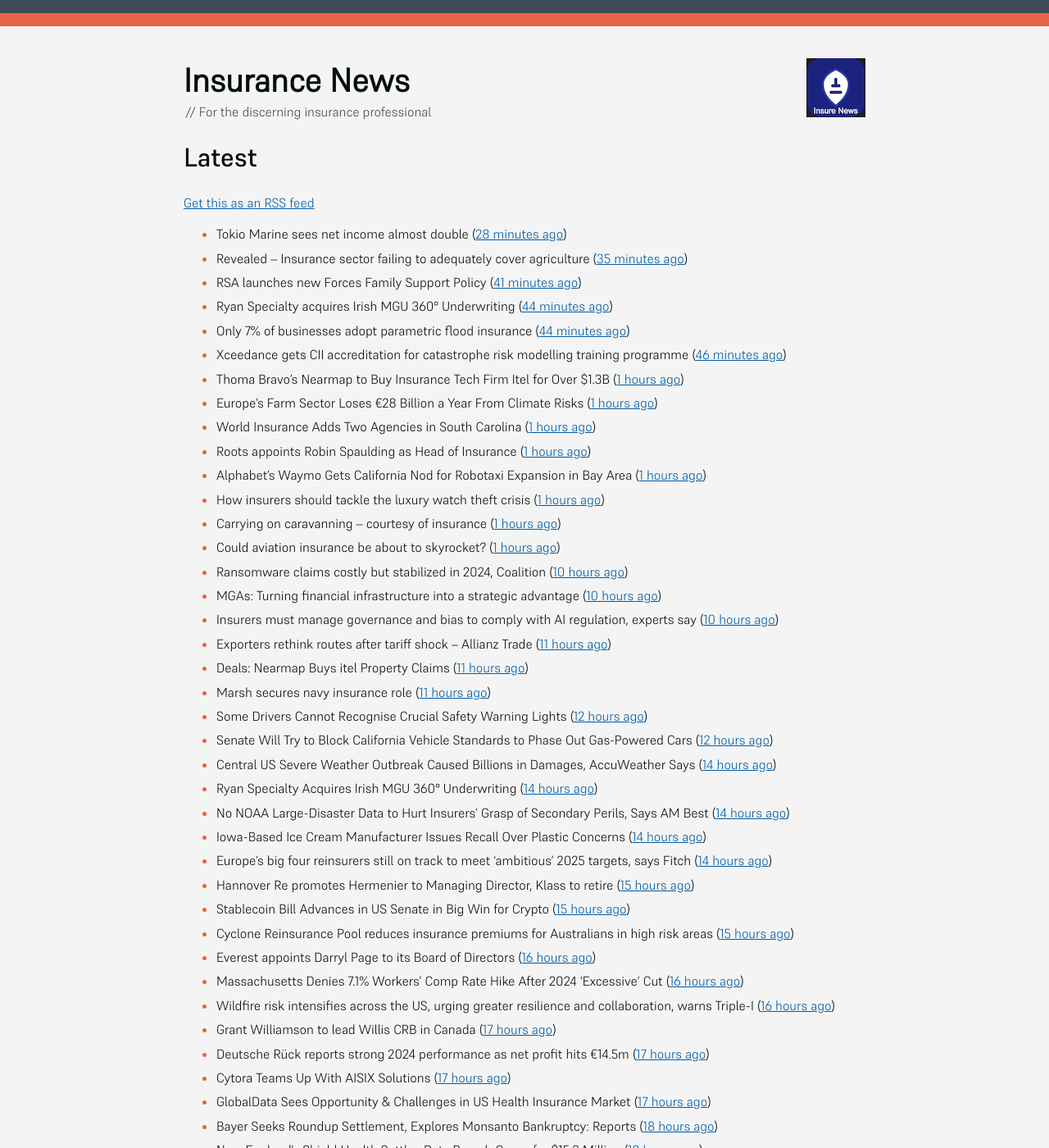
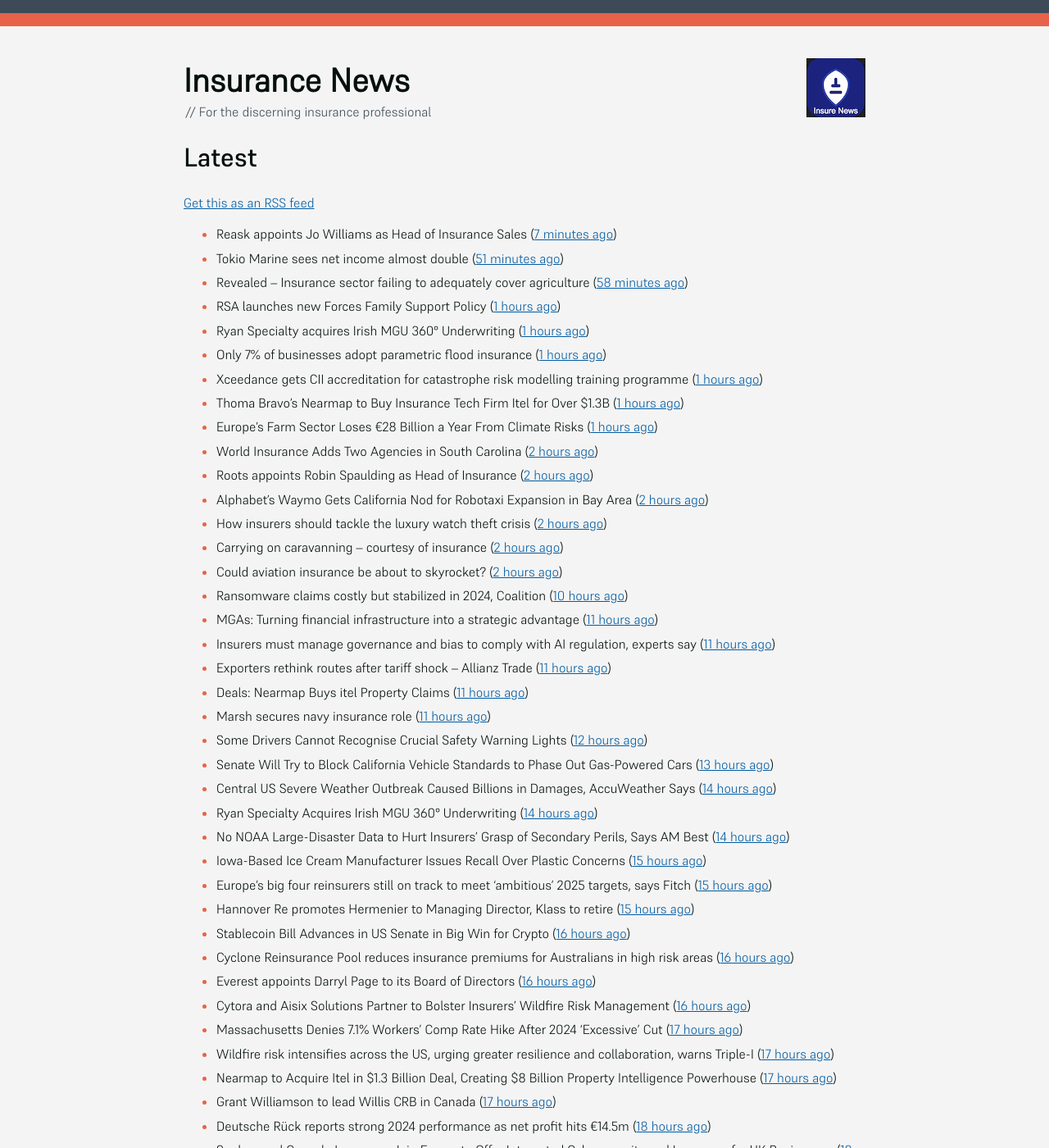
Before and after one commit to mat-0/feeds.thechels.uk, a Jekyll site: the page built from index.md, in a window 1280 px wide and 1400 px high. Shown: the whole window at 82% size. Built offline with Jekyll 4.4.1, drawn with Linux system fonts in a browser that asks for light colours; some of the changed text lies outside the part shown.

Commit message:
New Feed

```diff
--- a/index.md
+++ b/index.md
@@ -8,49 +8,52 @@ description: Latest Updates
 [Get this as an RSS feed](/feed.rss)
 
 <!-- news_marker starts -->
-- Tokio Marine sees net income almost double ([28 minutes ago](https://www.insurancebusinessmag.com/uk/news/breaking-news/tokio-marine-sees-net-income-almost-double-536377.aspx))
-- Revealed – Insurance sector failing to adequately cover agriculture ([35 minutes ago](https://www.insurancebusinessmag.com/uk/news/breaking-news/revealed--insurance-sector-failing-to-adequately-cover-agriculture-536376.aspx))
-- RSA launches new Forces Family Support Policy ([41 minutes ago](https://www.insurancebusinessmag.com/uk/news/breaking-news/rsa-launches-new-forces-family-support-policy-536375.aspx))
-- Ryan Specialty acquires Irish MGU 360° Underwriting ([44 minutes ago](https://www.reinsurancene.ws/ryan-specialty-acquires-irish-mgu-360-underwriting/))
-- Only 7% of businesses adopt parametric flood insurance ([44 minutes ago](https://www.postonline.co.uk/news/7957796/only-7-of-businesses-adopt-parametric-flood-insurance))
-- Xceedance gets CII accreditation for catastrophe risk modelling training programme ([46 minutes ago](https://www.insurancebusinessmag.com/uk/news/catastrophe/xceedance-gets-cii-accreditation-for-catastrophe-risk-modelling-training-programme-536374.aspx))
+- Reask appoints Jo Williams as Head of Insurance Sales ([7 minutes ago](https://www.reinsurancene.ws/reask-appoints-jo-williams-as-head-of-insurance-sales/))
+- Tokio Marine sees net income almost double ([51 minutes ago](https://www.insurancebusinessmag.com/uk/news/breaking-news/tokio-marine-sees-net-income-almost-double-536377.aspx))
+- Revealed – Insurance sector failing to adequately cover agriculture ([58 minutes ago](https://www.insurancebusinessmag.com/uk/news/breaking-news/revealed--insurance-sector-failing-to-adequately-cover-agriculture-536376.aspx))
+- RSA launches new Forces Family Support Policy ([1 hours ago](https://www.insurancebusinessmag.com/uk/news/breaking-news/rsa-launches-new-forces-family-support-policy-536375.aspx))
+- Ryan Specialty acquires Irish MGU 360° Underwriting ([1 hours ago](https://www.reinsurancene.ws/ryan-specialty-acquires-irish-mgu-360-underwriting/))
+- Only 7% of businesses adopt parametric flood insurance ([1 hours ago](https://www.postonline.co.uk/news/7957796/only-7-of-businesses-adopt-parametric-flood-insurance))
+- Xceedance gets CII accreditation for catastrophe risk modelling training programme ([1 hours ago](https://www.insurancebusinessmag.com/uk/news/catastrophe/xceedance-gets-cii-accreditation-for-catastrophe-risk-modelling-training-programme-536374.aspx))
 - Thoma Bravo’s Nearmap to Buy Insurance Tech Firm Itel for Over $1.3B ([1 hours ago](https://www.insurancejournal.com/news/national/2025/05/21/824558.htm))
 - Europe’s Farm Sector Loses €28 Billion a Year From Climate Risks ([1 hours ago](https://www.insurancejournal.com/news/international/2025/05/21/824536.htm))
-- World Insurance Adds Two Agencies in South Carolina ([1 hours ago](https://www.insurancejournal.com/news/southeast/2025/05/21/824482.htm))
-- Roots appoints Robin Spaulding as Head of Insurance ([1 hours ago](https://www.reinsurancene.ws/roots-appoints-robin-spaulding-as-head-of-insurance/))
-- Alphabet’s Waymo Gets California Nod for Robotaxi Expansion in Bay Area ([1 hours ago](https://www.insurancejournal.com/news/west/2025/05/21/824562.htm))
-- How insurers should tackle the luxury watch theft crisis ([1 hours ago](https://www.postonline.co.uk/claims/7957407/how-insurers-should-tackle-the-luxury-watch-theft-crisis))
-- Carrying on caravanning – courtesy of insurance ([1 hours ago](https://www.postonline.co.uk/personal/7957724/carrying-on-caravanning-%E2%80%93-courtesy-of-insurance))
-- Could aviation insurance be about to skyrocket? ([1 hours ago](https://www.postonline.co.uk/commercial/7957567/could-aviation-insurance-be-about-to-skyrocket))
+- World Insurance Adds Two Agencies in South Carolina ([2 hours ago](https://www.insurancejournal.com/news/southeast/2025/05/21/824482.htm))
+- Roots appoints Robin Spaulding as Head of Insurance ([2 hours ago](https://www.reinsurancene.ws/roots-appoints-robin-spaulding-as-head-of-insurance/))
+- Alphabet’s Waymo Gets California Nod for Robotaxi Expansion in Bay Area ([2 hours ago](https://www.insurancejournal.com/news/west/2025/05/21/824562.htm))
+- How insurers should tackle the luxury watch theft crisis ([2 hours ago](https://www.postonline.co.uk/claims/7957407/how-insurers-should-tackle-the-luxury-watch-theft-crisis))
+- Carrying on caravanning – courtesy of insurance ([2 hours ago](https://www.postonline.co.uk/personal/7957724/carrying-on-caravanning-%E2%80%93-courtesy-of-insurance))
+- Could aviation insurance be about to skyrocket? ([2 hours ago](https://www.postonline.co.uk/commercial/7957567/could-aviation-insurance-be-about-to-skyrocket))
 - Ransomware claims costly but stabilized in 2024, Coalition ([10 hours ago](https://www.dig-in.com/news/ransomware-claims-costly-but-stabilized-in-2024-coalition))
-- MGAs: Turning financial infrastructure into a strategic advantage ([10 hours ago](https://www.dig-in.com/opinion/turning-financial-infrastructure-into-a-strategic-advantage))
-- Insurers must manage governance and bias to comply with AI regulation, experts say ([10 hours ago](https://www.dig-in.com/news/ai-governance-and-bias-become-compliance-issues-for-insurers))
+- MGAs: Turning financial infrastructure into a strategic advantage ([11 hours ago](https://www.dig-in.com/opinion/turning-financial-infrastructure-into-a-strategic-advantage))
+- Insurers must manage governance and bias to comply with AI regulation, experts say ([11 hours ago](https://www.dig-in.com/news/ai-governance-and-bias-become-compliance-issues-for-insurers))
 - Exporters rethink routes after tariff shock – Allianz Trade ([11 hours ago](https://www.insurancebusinessmag.com/uk/news/sme/exporters-rethink-routes-after-tariff-shock--allianz-trade-536347.aspx))
 - Deals: Nearmap Buys itel Property Claims ([11 hours ago](https://insurance-edge.net/2025/05/20/deals-nearmap-buys-itel-property-claims/))
 - Marsh secures navy insurance role ([11 hours ago](https://www.insurancebusinessmag.com/uk/news/marine/marsh-secures-navy-insurance-role-536336.aspx))
 - Some Drivers Cannot Recognise Crucial Safety Warning Lights ([12 hours ago](https://insurance-edge.net/2025/05/20/some-drivers-cannot-recognise-crucial-safety-warning-lights/))
-- Senate Will Try to Block California Vehicle Standards to Phase Out Gas-Powered Cars ([12 hours ago](https://www.insurancejournal.com/news/west/2025/05/20/824554.htm))
+- Senate Will Try to Block California Vehicle Standards to Phase Out Gas-Powered Cars ([13 hours ago](https://www.insurancejournal.com/news/west/2025/05/20/824554.htm))
 - Central US Severe Weather Outbreak Caused Billions in Damages, AccuWeather Says ([14 hours ago](https://www.insurancejournal.com/news/midwest/2025/05/20/824523.htm))
 - Ryan Specialty Acquires Irish MGU 360° Underwriting ([14 hours ago](https://www.insurancejournal.com/news/international/2025/05/20/824530.htm))
 - No NOAA Large-Disaster Data to Hurt Insurers’ Grasp of Secondary Perils, Says AM Best ([14 hours ago](https://www.insurancejournal.com/news/national/2025/05/20/824515.htm))
-- Iowa-Based Ice Cream Manufacturer Issues Recall Over Plastic Concerns ([14 hours ago](https://www.insurancejournal.com/news/midwest/2025/05/20/824520.htm))
-- Europe’s big four reinsurers still on track to meet ‘ambitious’ 2025 targets, says Fitch ([14 hours ago](https://www.reinsurancene.ws/europes-big-four-reinsurers-still-on-track-to-meet-ambitious-2025-targets-says-fitch/))
+- Iowa-Based Ice Cream Manufacturer Issues Recall Over Plastic Concerns ([15 hours ago](https://www.insurancejournal.com/news/midwest/2025/05/20/824520.htm))
+- Europe’s big four reinsurers still on track to meet ‘ambitious’ 2025 targets, says Fitch ([15 hours ago](https://www.reinsurancene.ws/europes-big-four-reinsurers-still-on-track-to-meet-ambitious-2025-targets-says-fitch/))
 - Hannover Re promotes Hermenier to Managing Director, Klass to retire ([15 hours ago](https://www.reinsurancene.ws/hannover-re-promotes-hermenier-to-managing-director-klass-to-retire/))
-- Stablecoin Bill Advances in US Senate in Big Win for Crypto ([15 hours ago](https://www.insurancejournal.com/news/national/2025/05/20/824512.htm))
-- Cyclone Reinsurance Pool reduces insurance premiums for Australians in high risk areas ([15 hours ago](https://www.reinsurancene.ws/cyclone-reinsurance-pool-reduces-insurance-premiums-for-australians-in-high-risk-areas/))
+- Stablecoin Bill Advances in US Senate in Big Win for Crypto ([16 hours ago](https://www.insurancejournal.com/news/national/2025/05/20/824512.htm))
+- Cyclone Reinsurance Pool reduces insurance premiums for Australians in high risk areas ([16 hours ago](https://www.reinsurancene.ws/cyclone-reinsurance-pool-reduces-insurance-premiums-for-australians-in-high-risk-areas/))
 - Everest appoints Darryl Page to its Board of Directors ([16 hours ago](https://www.reinsurancene.ws/everest-appoints-darryl-page-to-its-board-of-directors/))
-- Massachusetts Denies 7.1% Workers’ Comp Rate Hike After 2024 ‘Excessive’ Cut ([16 hours ago](https://www.insurancejournal.com/news/east/2025/05/20/824489.htm))
-- Wildfire risk intensifies across the US, urging greater resilience and collaboration, warns Triple-I ([16 hours ago](https://www.reinsurancene.ws/wildfire-risk-intensifies-across-the-us-urging-greater-resilience-and-collaboration-warns-triple-i/))
+- Cytora and Aisix Solutions Partner to Bolster Insurers’ Wildfire Risk Management ([16 hours ago](https://www.insurtechinsights.com/cytora-and-aisix-solutions-partner-to-bolster-insurers-wildfire-risk-management/))
+- Massachusetts Denies 7.1% Workers’ Comp Rate Hike After 2024 ‘Excessive’ Cut ([17 hours ago](https://www.insurancejournal.com/news/east/2025/05/20/824489.htm))
+- Wildfire risk intensifies across the US, urging greater resilience and collaboration, warns Triple-I ([17 hours ago](https://www.reinsurancene.ws/wildfire-risk-intensifies-across-the-us-urging-greater-resilience-and-collaboration-warns-triple-i/))
+- Nearmap to Acquire Itel in $1.3 Billion Deal, Creating $8 Billion Property Intelligence Powerhouse ([17 hours ago](https://www.insurtechinsights.com/nearmap-to-acquire-itel-in-1-3-billion-deal-creating-8-billion-property-intelligence-powerhouse/))
 - Grant Williamson to lead Willis CRB in Canada ([17 hours ago](https://www.reinsurancene.ws/grant-williamson-to-lead-willis-crb-in-canada/))
-- Deutsche Rück reports strong 2024 performance as net profit hits €14.5m ([17 hours ago](https://www.reinsurancene.ws/deutsche-ruck-reports-strong-2024-performance-as-net-profit-hits-e14-5m/))
-- Cytora Teams Up With AISIX Solutions ([17 hours ago](https://insurance-edge.net/2025/05/20/cytora-teams-up-with-aisix-solutions/))
-- GlobalData Sees Opportunity & Challenges in US Health Insurance Market ([17 hours ago](https://insurance-edge.net/2025/05/20/globaldata-sees-opportunity-challenges-in-us-health-insurance-market/))
+- Deutsche Rück reports strong 2024 performance as net profit hits €14.5m ([18 hours ago](https://www.reinsurancene.ws/deutsche-ruck-reports-strong-2024-performance-as-net-profit-hits-e14-5m/))
+- Sophos and Capsule Insurance Join Forces to Offer Integrated Cybersecurity and Insurance for UK Businesses ([18 hours ago](https://www.insurtechinsights.com/sophos-and-capsule-insurance-join-forces-to-offer-integrated-cybersecurity-and-insurance-for-uk-businesses/))
+- Cytora Teams Up With AISIX Solutions ([18 hours ago](https://insurance-edge.net/2025/05/20/cytora-teams-up-with-aisix-solutions/))
+- GlobalData Sees Opportunity & Challenges in US Health Insurance Market ([18 hours ago](https://insurance-edge.net/2025/05/20/globaldata-sees-opportunity-challenges-in-us-health-insurance-market/))
 - Bayer Seeks Roundup Settlement, Explores Monsanto Bankruptcy: Reports ([18 hours ago](https://www.insurancejournal.com/news/national/2025/05/20/824477.htm))
 - New England’s Shield Health Settles Data Breach Cases for $15.3 Million ([18 hours ago](https://www.insurancejournal.com/news/east/2025/05/20/824475.htm))
-- Origin Specialty and Emerald Bay launch new Specialty Property Program ([18 hours ago](https://www.reinsurancene.ws/origin-specialty-and-emerald-bay-launch-new-specialty-property-program/))
 - Glia Launches New Dashboard; Get AI Metrics, Expand Reporting ([19 hours ago](https://insurance-edge.net/2025/05/20/glia-launches-new-dashboard-get-ai-metrics-expand-reporting/))
 - Japan’s Big Non-Life Insurers Plan to Sell Cross Shareholdings ([19 hours ago](https://www.insurancejournal.com/news/international/2025/05/20/824468.htm))
-- Marsh Teams Up With Australian Navy on Surface Ships Risks ([19 hours ago](https://insurance-edge.net/2025/05/20/marsh-teams-up-with-australian-navy-on-surface-ships-risks/))
+- Marsh Teams Up With Australian Navy on Surface Ships Risks ([20 hours ago](https://insurance-edge.net/2025/05/20/marsh-teams-up-with-australian-navy-on-surface-ships-risks/))
 - Demand for support for Parkinsons and other long-term conditions is up 30%, finds RedArc ([20 hours ago](https://ifamagazine.com/demand-for-support-for-parkinsons-and-other-long-term-conditions-is-up-30-finds-redarc/))
 - Ageas to keep Esure and Saga brands ([20 hours ago](https://www.postonline.co.uk/news/7957788/ageas-to-keep-esure-and-saga-brands))
 - Brokers, be ready: How vehicle tech is reshaping motor risk ([20 hours ago](https://www.insurancebusinessmag.com/uk/news/auto-motor/brokers-be-ready-how-vehicle-tech-is-reshaping-motor-risk-536269.aspx))
@@ -59,9 +62,10 @@ description: Latest Updates
 - Ryan Specialty acquires 360° Underwriting to expand in Irish construction market ([20 hours ago](https://www.insurancebusinessmag.com/uk/news/breaking-news/ryan-specialty-acquires-360-underwriting-to-expand-in-irish-construction-market-536266.aspx))
 - MS Amlin sees profits fall ([20 hours ago](https://www.insurancebusinessmag.com/uk/news/breaking-news/ms-amlin-sees-profits-fall-536259.aspx))
 - Aviva targets midmarket with updated multinational proposition ([21 hours ago](https://www.postonline.co.uk/broker/7957787/aviva-targets-midmarket-with-updated-multinational-proposition))
+- USAA Names Brian Goldman as New Chief Risk Officer ([22 hours ago](https://www.insurtechinsights.com/usaa-names-brian-goldman-as-new-chief-risk-officer/))
 - FCA defends decision to ditch insurance CPD ([22 hours ago](https://www.postonline.co.uk/news/7957780/fca-defends-decision-to-ditch-insurance-cpd))
-- People Moves: Boroughs Named Chubb Group Vice Chairman, Hogan Succeeds Boroughs as Investment Officer; Cushing Named Head of Construction at Zurich NA ([23 hours ago](https://www.insurancejournal.com/news/national/2025/05/20/824390.htm))
-- More Tornadoes Plow Through Central US, Leaving Thousands Without Power ([23 hours ago](https://www.insurancejournal.com/news/southeast/2025/05/20/824450.htm))
+- People Moves: Boroughs Named Chubb Group Vice Chairman, Hogan Succeeds Boroughs as Investment Officer; Cushing Named Head of Construction at Zurich NA ([1 days ago](https://www.insurancejournal.com/news/national/2025/05/20/824390.htm))
+- More Tornadoes Plow Through Central US, Leaving Thousands Without Power ([1 days ago](https://www.insurancejournal.com/news/southeast/2025/05/20/824450.htm))
 - Ministry of Justice's Legal Aid Agency suspends services amid cyberattack ([1 days ago](https://www.insurancebusinessmag.com/uk/news/cyber/ministry-of-justices-legal-aid-agency-suspends-services-amid-cyberattack-536241.aspx))
 - Aviva on how a garden can protect your property from extreme weather ([1 days ago](https://www.insurancebusinessmag.com/uk/news/property-insurance/aviva-on-how-a-garden-can-protect-your-property-from-extreme-weather-536238.aspx))
 - Allianz unveils Unity Awards ([1 days ago](https://www.insurancebusinessmag.com/uk/news/breaking-news/allianz-unveils-unity-awards-536237.aspx))
@@ -80,9 +84,12 @@ description: Latest Updates
 - AI data management crucial for insurers' compliance ([1 days ago](https://www.dig-in.com/news/ai-data-management-crucial-for-insurers-compliance))
 - Strategies for navigating regulatory changes in a digital landscape ([1 days ago](https://www.dig-in.com/opinion/strategies-for-navigating-federal-and-state-regulations))
 - Zurich targeting 30% SME growth in 2025 ([1 days ago](https://www.postonline.co.uk/news/7957779/zurich-targeting-30-sme-growth-in-2025))
+- Aviva Partners with CyberCube to Enhance Cyber Threat Detection and Exposure Management ([1 days ago](https://www.insurtechinsights.com/aviva-partners-with-cybercube-to-enhance-cyber-threat-detection-and-exposure-management/))
 - How Aviva is redefining mid-market support ([1 days ago](https://www.insurancebusinessmag.com/uk/news/breaking-news/how-aviva-is-redefining-midmarket-support-535375.aspx))
+- TELUS Health Acquires Workplace Options in $500 Million Deal, Accelerates Global Wellbeing Ambitions with GTCR Investment ([1 days ago](https://www.insurtechinsights.com/telus-health-acquires-workplace-options-in-500-million-deal-accelerates-global-wellbeing-ambitions-with-gtcr-investment/))
 - Industry reaction to the Law Comission’s will reform report ([1 days ago](https://ifamagazine.com/industry-reaction-to-the-law-comissions-will-reform-report/))
 - How can brokers ensure responsible AI usage in insurance operations? ([1 days ago](https://www.insurancebusinessmag.com/uk/news/technology/how-can-brokers-ensure-responsible-ai-usage-in-insurance-operations-536137.aspx))
+- Allstate Becomes Corporate Partner of Chicago Quantum Exchange to Advance Quantum Computing in Insurance ([1 days ago](https://www.insurtechinsights.com/allstate-becomes-corporate-partner-of-chicago-quantum-exchange-to-advance-quantum-computing-in-insurance/))
 - Why sustainable repairs and net zero goals are critical for brokers ([1 days ago](https://www.insurancebusinessmag.com/uk/news/environmental/why-sustainable-repairs-and-net-zero-goals-are-critical-for-brokers-536136.aspx))
 - Markel’s Galjaard outlines plan to double the UK business ([1 days ago](https://www.postonline.co.uk/news/7957775/markels-galjaard-outlines-plan-to-double-the-uk-business))
 - Rebekah Clement steps down from Lloyd's ([1 days ago](https://www.insurancebusinessmag.com/uk/news/breaking-news/rebekah-clement-steps-down-from-lloyds-536135.aspx))
@@ -103,6 +110,7 @@ description: Latest Updates
 - Independent agents need data support to use agentic AI ([2 days ago](https://www.dig-in.com/news/independent-agents-need-data-support-to-use-agentic-ai))
 - Relm Explains How Insurance is the Backbone For Pushing the Boundaries of Innovation ([3 days ago](https://thefintechtimes.com/relm-explains-how-insurance-is-the-backbone-for-pushing-the-boundaries-of-innovation/))
 - Basel Committee resists US pressure to downplay climate risk ([4 days ago](https://www.dig-in.com/articles/basel-committee-resists-us-pressure-to-downplay-climate-risk))
+- Cable Insurance Teams Up with TruckerCloud to Enhance Telematics Capabilities ([4 days ago](https://www.insurtechinsights.com/cable-insurance-teams-up-with-truckercloud-to-enhance-telematics-capabilities/))
 - McLarens aims for net zero by 2050 ([4 days ago](https://www.postonline.co.uk/news/7957770/mclarens-aims-for-net-zero-by-2050))
 - AI will have a greater role to play in claims despite initial hesitancy ([4 days ago](https://www.postonline.co.uk/broker/7957769/ai-will-have-a-greater-role-to-play-in-claims-despite-initial-hesitancy))
 - Ardonagh’s rebrand; Google Cloud’s expansion; Insure Your Paws’ product ([4 days ago](https://www.postonline.co.uk/news/7957764/ardonaghs-rebrand-google-clouds-expansion-insure-your-paws-product))
@@ -112,6 +120,8 @@ description: Latest Updates
 - Penny Black’s Social Diary: Markerstudy’s premiere; iCan’s lassi ([5 days ago](https://www.postonline.co.uk/people/7957568/penny-blacks-social-diary-markerstudys-premiere-icans-lassi))
 - How insurers can use systemic risk knowledge internally ([5 days ago](https://www.dig-in.com/opinion/how-insurers-can-use-systemic-risk-knowledge-internally))
 - Tiernan calls out ‘egregious trading behaviours’ at Lloyd’s ([5 days ago](https://www.postonline.co.uk/lloydslondon/7957765/tiernan-calls-out-egregious-trading-behaviours-at-lloyds))
+- Nationwide Partners with Kadance to Offer Genomics-Based Precision Health to Life Insurance Customers ([5 days ago](https://www.insurtechinsights.com/nationwide-partners-with-kadance-to-offer-genomics-based-precision-health-to-life-insurance-customers/))
+- Tinubu Secures $45 Million to Accelerate Global Leadership in Specialty Insurance SaaS ([5 days ago](https://www.insurtechinsights.com/tinubu-secures-45-million-to-accelerate-global-leadership-in-specialty-insurance-saas/))
 - Rosemount Financial Solutions (IFA) announces 4C Platform partnership to support private medical insurance advice ([6 days ago](https://ifamagazine.com/rosemount-financial-solutions-ifa-announces-4c-platform-partnership-to-support-private-medical-insurance-advice/))
 - Seventy-two per cent of new absentees under group income protection policies returned to work during 2024 ([7 days ago](https://ifamagazine.com/seventy-two-per-cent-of-new-absentees-under-group-income-protection-policies-returned-to-work-during-2024/))
 - OneFamily celebrates fifty years of inspiring better futures ([8 days ago](https://ifamagazine.com/onefamily-celebrates-fifty-years-of-inspiring-better-futures/))
```
